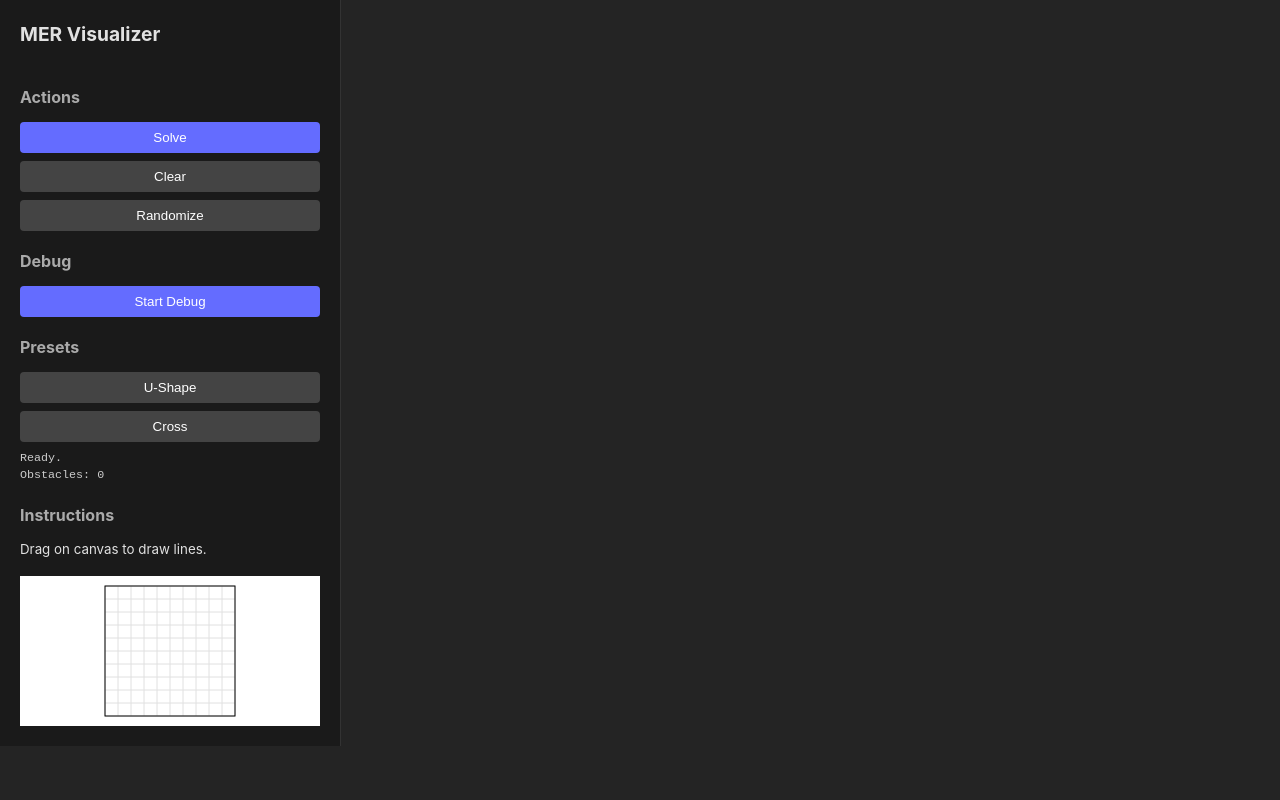
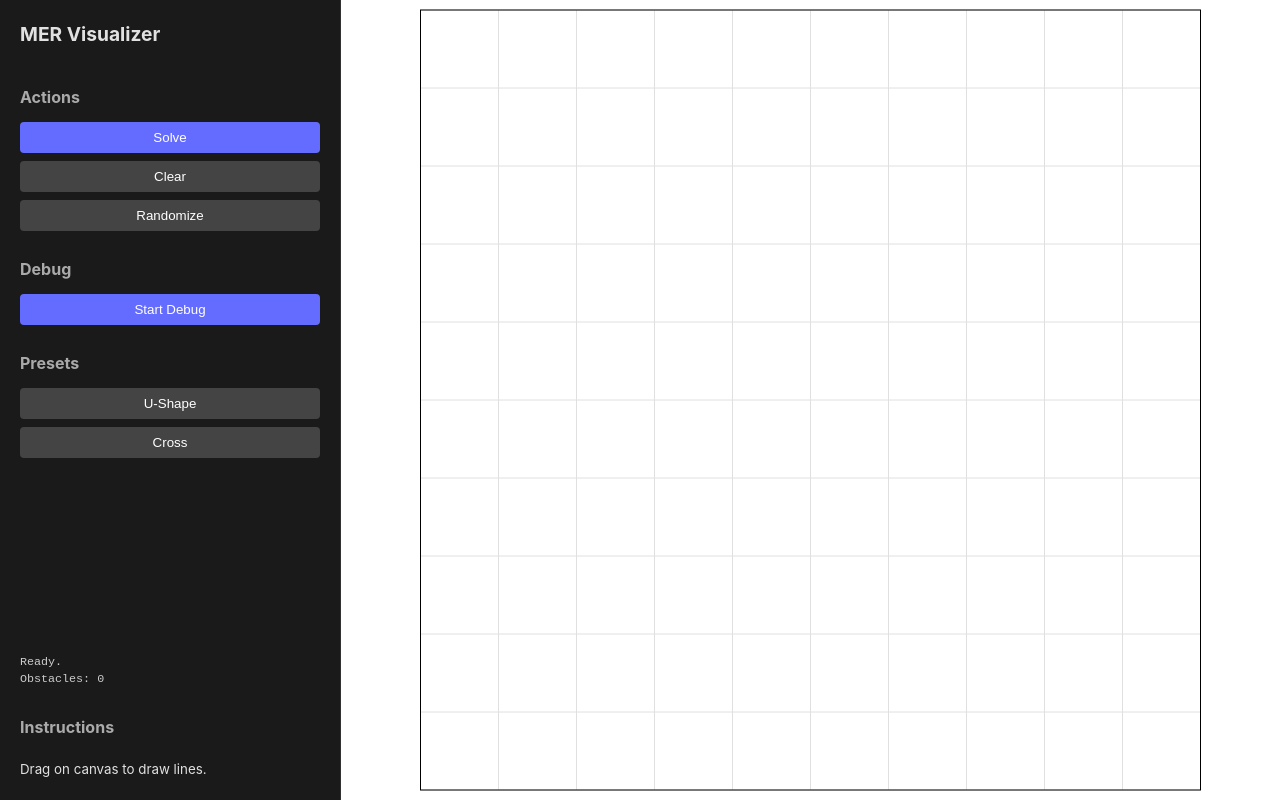
Before and after one commit to claimred/mer-algorithm, a website built with Vite: page visualization/index.html in a window 1280 px wide. Built offline with nearby package versions, Linux system fonts and the light colour scheme.

Commit message:
fix(visualization): correct layout structure to enable full-screen canvas

```diff
--- a/visualization/index.html
+++ b/visualization/index.html
@@ -5,22 +5,7 @@
     <meta charset="UTF-8" />
     <meta name="viewport" content="width=device-width, initial-scale=1.0" />
     <title>MER Algorithm Visualization</title>
-    <style>
-        body {
-            margin: 0;
-            display: flex;
-            place-items: center;
-            min-width: 320px;
-            min-height: 100vh;
-        }
 
-        #app {
-            width: 100%;
-            height: 100vh;
-            display: flex;
-            flex-direction: column;
-        }
-    </style>
 </head>
 
 <body>
--- a/visualization/src/main.ts
+++ b/visualization/src/main.ts
@@ -9,7 +9,6 @@ app.innerHTML = `
   <div class="sidebar">
     <h2>MER Visualizer</h2>
 
-    <div class="controls">
     <div class="controls">
       <h3>Actions</h3>
       <button id="solveBtn">Solve</button>
@@ -59,13 +58,21 @@ let dragCurrent: Point = { x: 0, y: 0 };
 
 
 // Resize handling
+// Resize handling
 function resize() {
-    canvas.width = canvas.parentElement!.clientWidth;
-    canvas.height = canvas.parentElement!.clientHeight;
-    renderer.resize(canvas.width, canvas.height);
-    draw();
+    const parent = canvas.parentElement;
+    if (parent) {
+        canvas.width = parent.clientWidth;
+        canvas.height = parent.clientHeight;
+        renderer.resize(canvas.width, canvas.height);
+        draw();
+    }
 }
-window.addEventListener('resize', resize);
+
+const resizeObserver = new ResizeObserver(() => resize());
+resizeObserver.observe(canvas.parentElement!);
+
+// Initial resize
 resize();
 
 // Drawing Loop
--- a/visualization/src/style.css
+++ b/visualization/src/style.css
@@ -47,6 +47,10 @@ canvas {
     background: #fff;
     box-shadow: 0 0 20px rgba(0, 0, 0, 0.5);
     cursor: crosshair;
+    display: block;
+    /* Removes bottom margin */
+    width: 100%;
+    height: 100%;
 }
 
 .controls {
```
